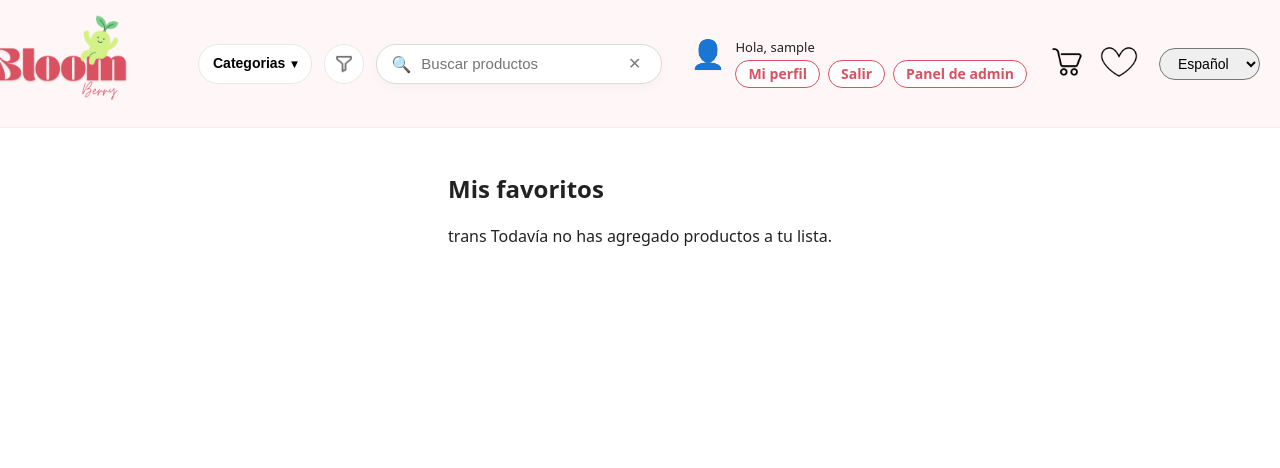
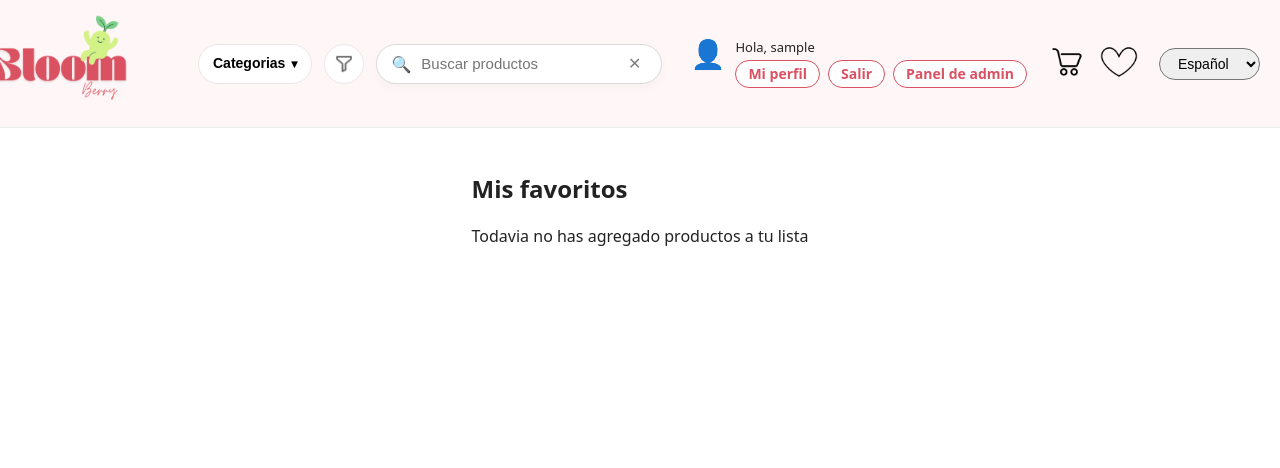
Before and after one commit to mgmedinac/bloomberry, a Django app: page /wishlist/ in a window 1280 px wide. Shown: the top 468 px of the page. Run offline with Django 4.2, Linux system fonts and the light colour scheme; the visitor is signed in with stand-in values (Sample User, id 1); data comes from the database, SQL or seed files in the repository; data that the repository does not hold is empty.

Commit message:
Actualizo traducciones, requirements y wishlist

```diff
--- a/templates/products/wishlist.html
+++ b/templates/products/wishlist.html
@@ -45,6 +45,6 @@
     {% endfor %}
   </div>
 {% else %}
-  <p class="muted"> trans Todavía no has agregado productos a tu lista.</p>
+  <p class="muted"> {% trans "Todavia no has agregado productos a tu lista" %}</p>
 {% endif %}
 {% endblock %}
```
Also changed, not shown: requirements.txt (added, +34 -0 lines), locale/en/LC_MESSAGES/django.po.
